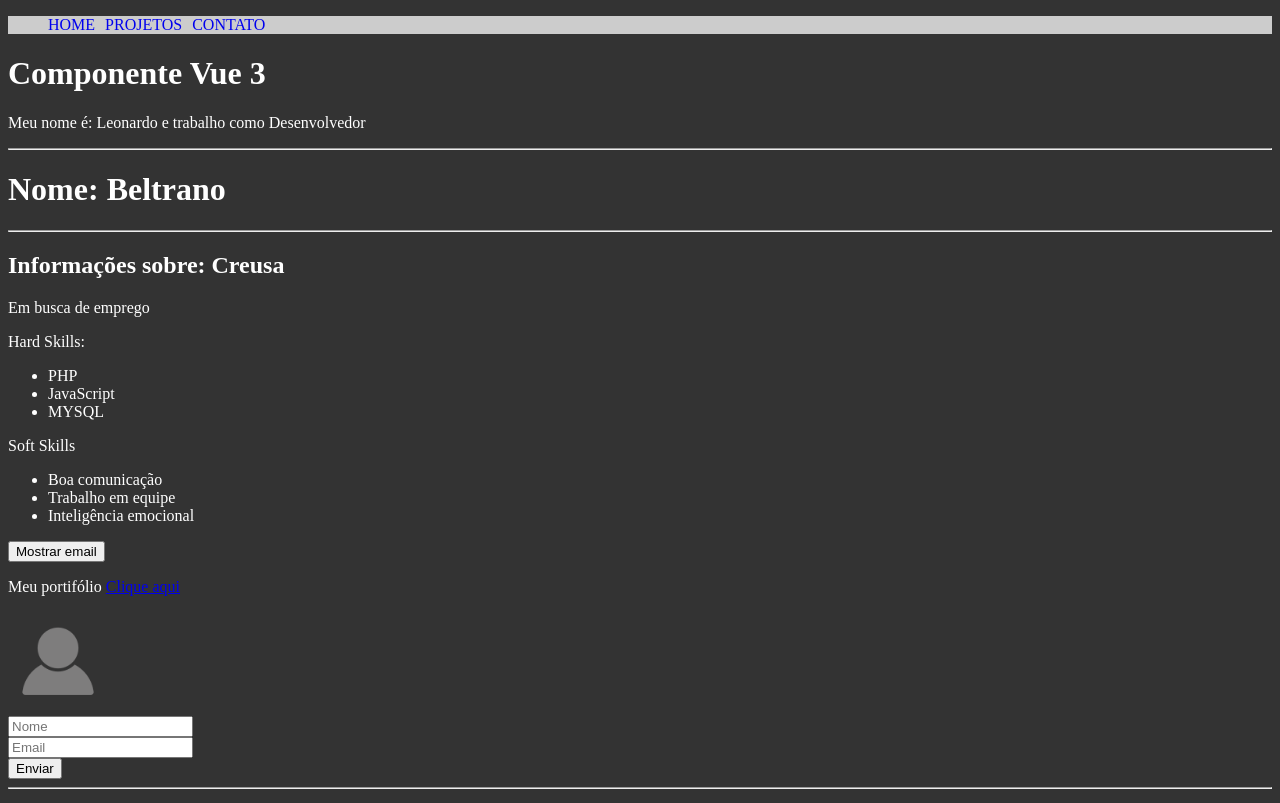
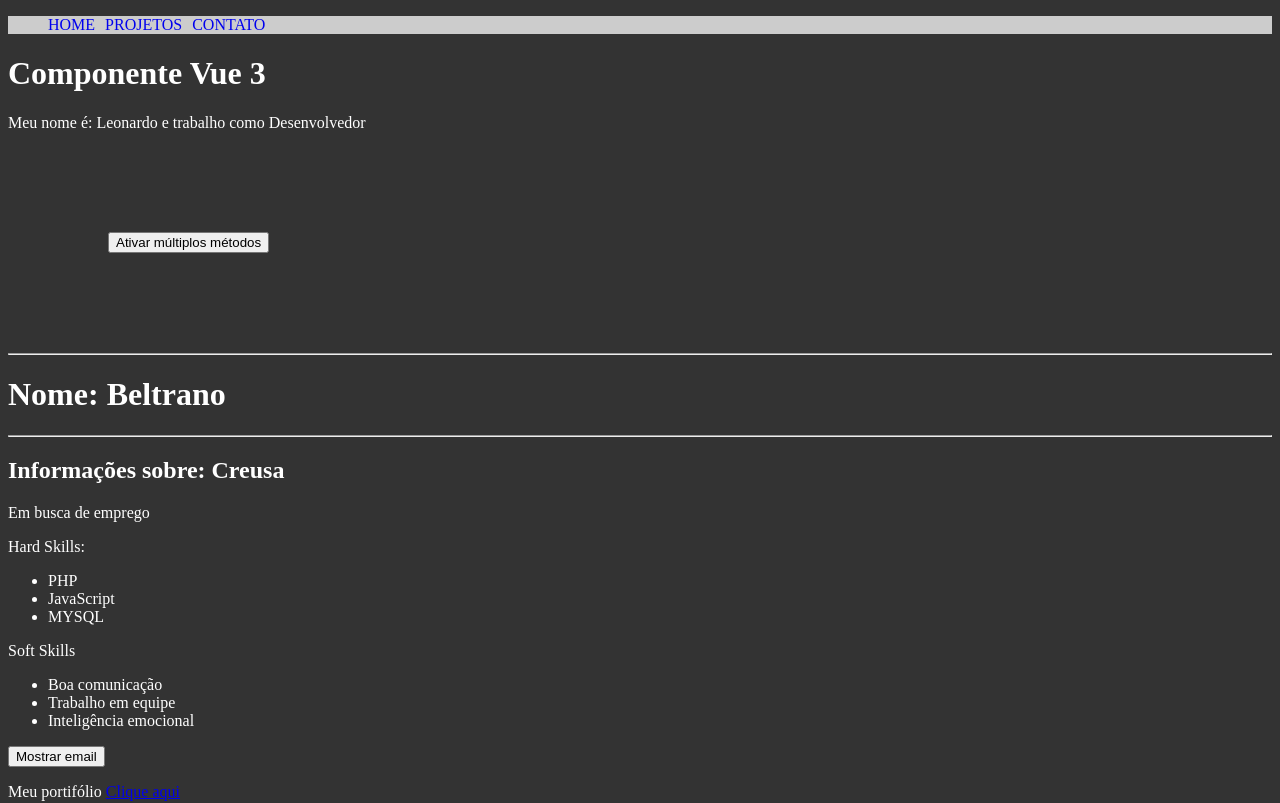
Before and after one commit to LeonardoScherer/curso_vuejs3, a Vue app in the folder 3_projeto_cli/: page / in a window 1280 px wide. Shown: the top 803 px of the page. Built offline with nearby package versions, Linux system fonts and the light colour scheme.

Commit message:
Múltiplos eventos

```diff
--- /dev/null
+++ b/3_projeto_cli/src/components/MultiplosEventos.vue
@@ -0,0 +1,39 @@
+<template>
+    <div>
+        <button @click="primeiro('Primeiro evento', $event), segundo($event), terceiro(txt3, event), quarto()">Ativar múltiplos métodos</button>
+        <p>{{ multiplos_eventos }}</p>
+    </div>
+</template>
+
+<script>
+export default {
+    name: 'MultiplosEventos',
+    data() {
+        return {
+            multiplos_eventos: "",
+            txt3: "Terceiro evento"
+        }
+    },
+    methods: {
+      primeiro(txt, event) {
+        this.multiplos_eventos = txt
+      },
+      segundo(event) {
+        setTimeout(() => this.multiplos_eventos = "Segundo evento", 1000)
+      },
+      terceiro(txt, event) {
+        setTimeout(() => this.multiplos_eventos = txt, 1500)
+      },
+      quarto() {
+        setTimeout(() => this.multiplos_eventos = "", 2000)
+      }
+    }
+
+}
+</script>
+
+<style scoped>
+    div {
+        margin: 100px;
+    }
+</style>
--- a/3_projeto_cli/src/components/PrimeiroComponente.vue
+++ b/3_projeto_cli/src/components/PrimeiroComponente.vue
@@ -2,12 +2,17 @@
     <div>
         <h1>Componente Vue 3</h1>
         <p>Meu nome é: {{ nome }} e trabalho como {{ profissao }}</p>
+        <MultiplosEventos />
     </div>
 </template>
 
 <script>
+    import MultiplosEventos from './MultiplosEventos.vue'
     export default {
         name: 'PrimeiroComponente',
+        components: {
+            MultiplosEventos
+        },
         data() {
             return {
                 nome: 'Leonardo',
```
